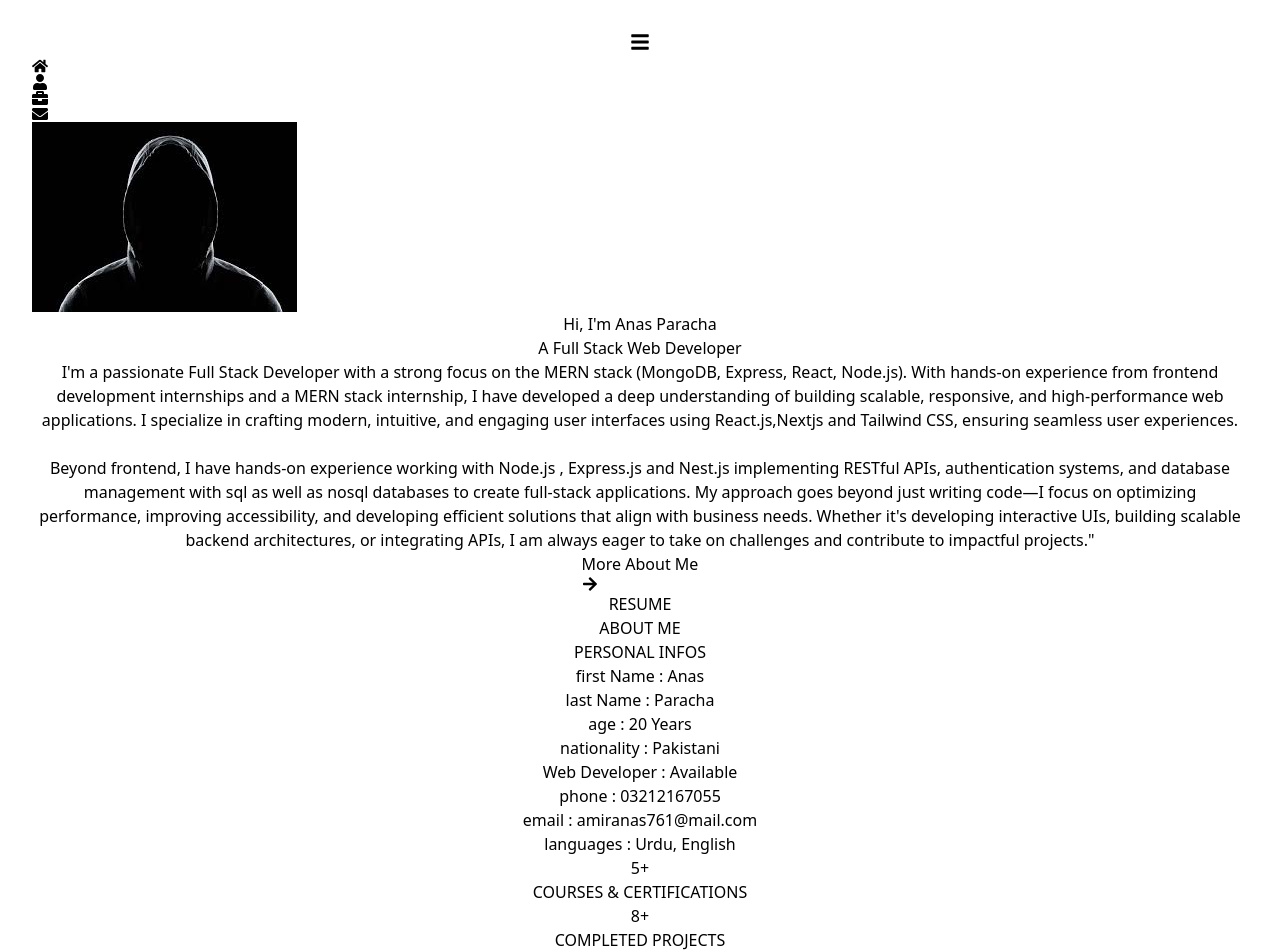
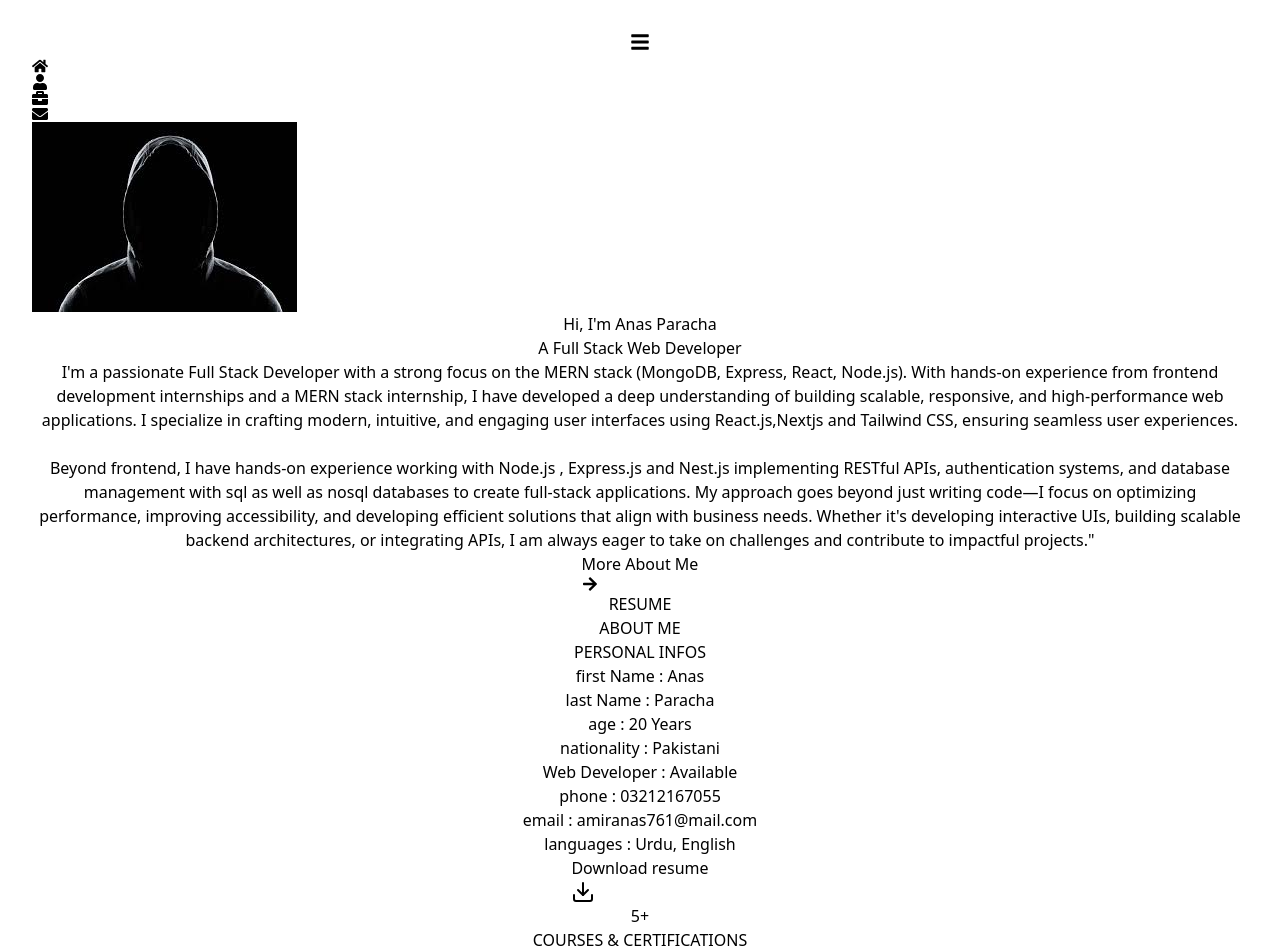
Before and after one commit to anasparacha85/Anas-paracha, a React (Vite) app: page / in a window 1280 px wide. Shown: the top 952 px of the page. Built offline with nearby package versions, Linux system fonts and the light colour scheme.

Commit message:
resume added

```diff
--- a/src/Components/AboutMe.jsx
+++ b/src/Components/AboutMe.jsx
@@ -4,6 +4,7 @@
 import "aos/dist/aos.css";
 import Skills from './Skills';
 import Timeline from './Exerience';
+import AnasParachaResume from '../../public/AnasParachaResume.pdf'
 const AboutMe = () => {
     useEffect(()=>{
         Aos.init()
@@ -57,6 +58,7 @@
                   <span className="text-white">{value}</span>
                 </div>
               ))}
+            <a href={AnasParachaResume} download={true} target='_blank' > <button className='px-3 py-2 flex justify-around hover:bg-yellow-500 gap-3 w-[250px] rounded-[30px] text-[18px] font-semibold border-white border-2'>Download resume <Download/></button></a>
             </div>
 
 
```
Also changed, not shown: 1 other file (tests, documents, lock files or other folders).
